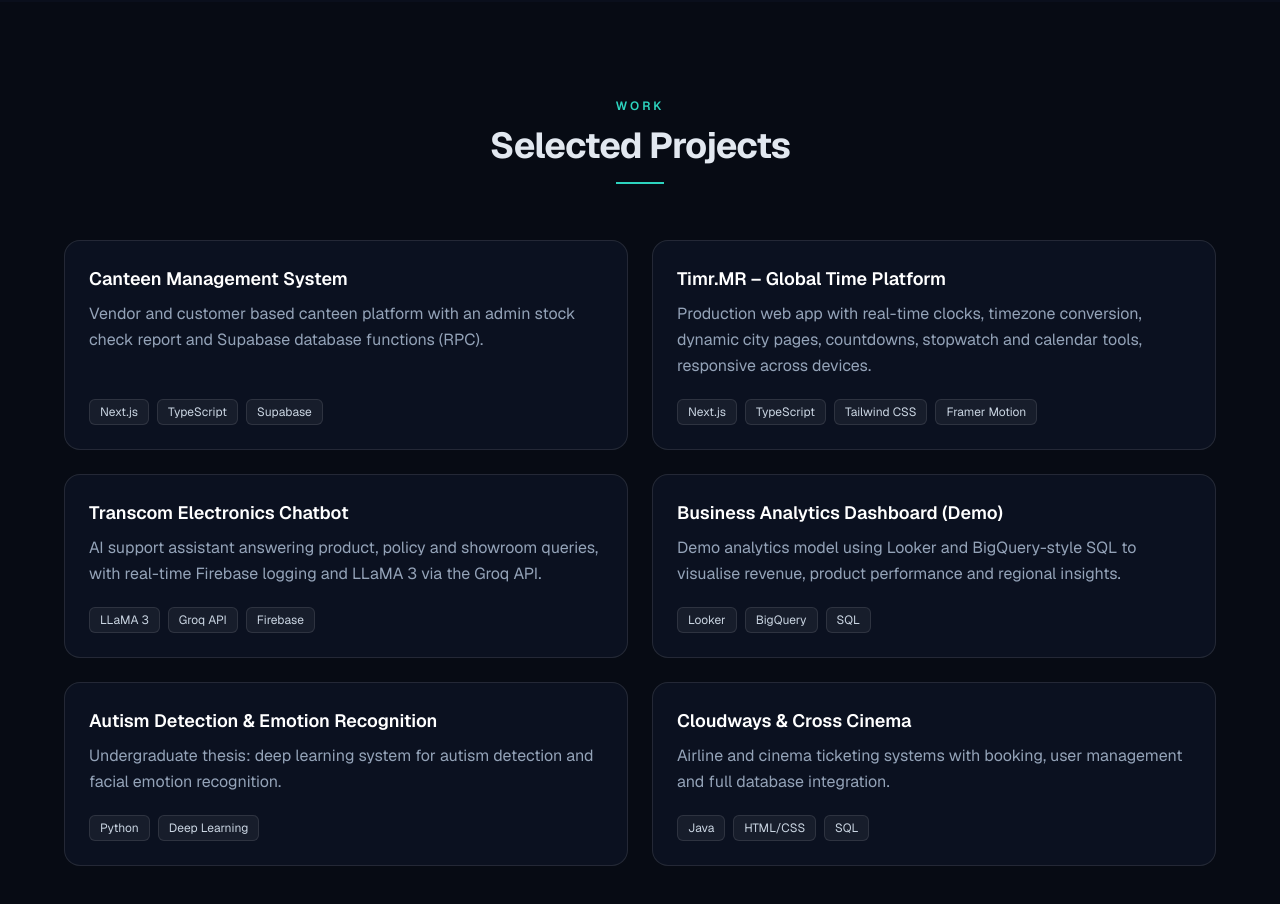
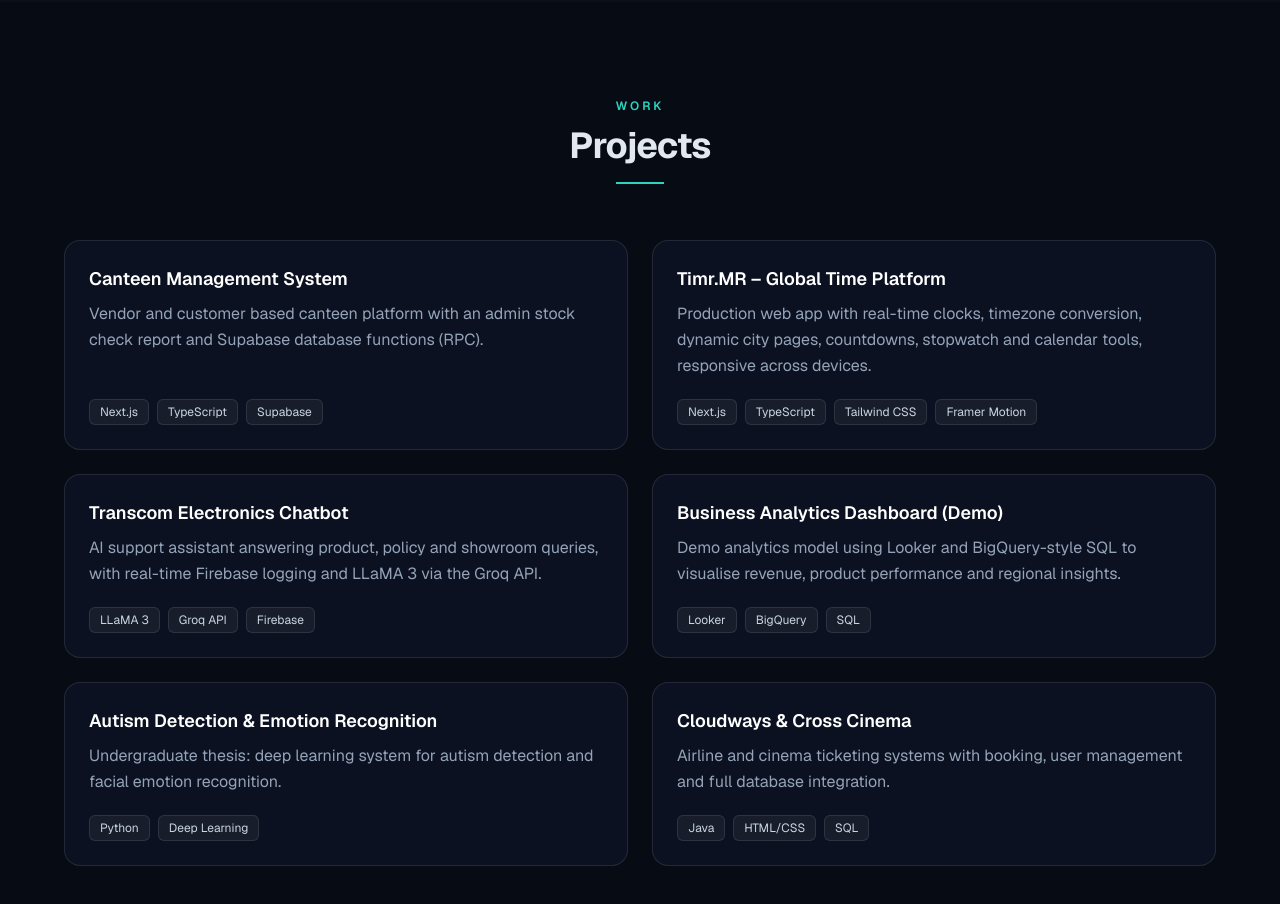
Before and after one commit to ramisha-maliyat/ramisha, a Next.js app: page / in a window 1280 px wide. Shown: the part 2760-3664 px from the top of the page. Built offline with nearby package versions, Linux system fonts and the light colour scheme.

Commit message:
CV issue solve

```diff
--- a/src/components/Hero.tsx
+++ b/src/components/Hero.tsx
@@ -80,7 +80,7 @@
           {/* buttons */}
           <motion.div {...fade(0.4)} className="mt-9 flex flex-wrap gap-4">
             <a
-              href="/cv.pdf"
+              href="/CV.pdf"
               download
               className="rounded-xl bg-teal-400 px-6 py-3 font-semibold text-slate-950 shadow-lg shadow-teal-500/20 transition hover:-translate-y-0.5 hover:bg-teal-300"
             >
--- a/src/components/Projects.tsx
+++ b/src/components/Projects.tsx
@@ -40,7 +40,7 @@
   return (
     <section id="projects" className="relative px-6 py-24">
       <div className="mx-auto max-w-6xl">
-        <SectionHeading eyebrow="Work" title="Selected Projects" />
+        <SectionHeading eyebrow="Work" title="Projects" />
 
         <div className="grid gap-6 md:grid-cols-2">
           {projects.map((p, i) => (
```
